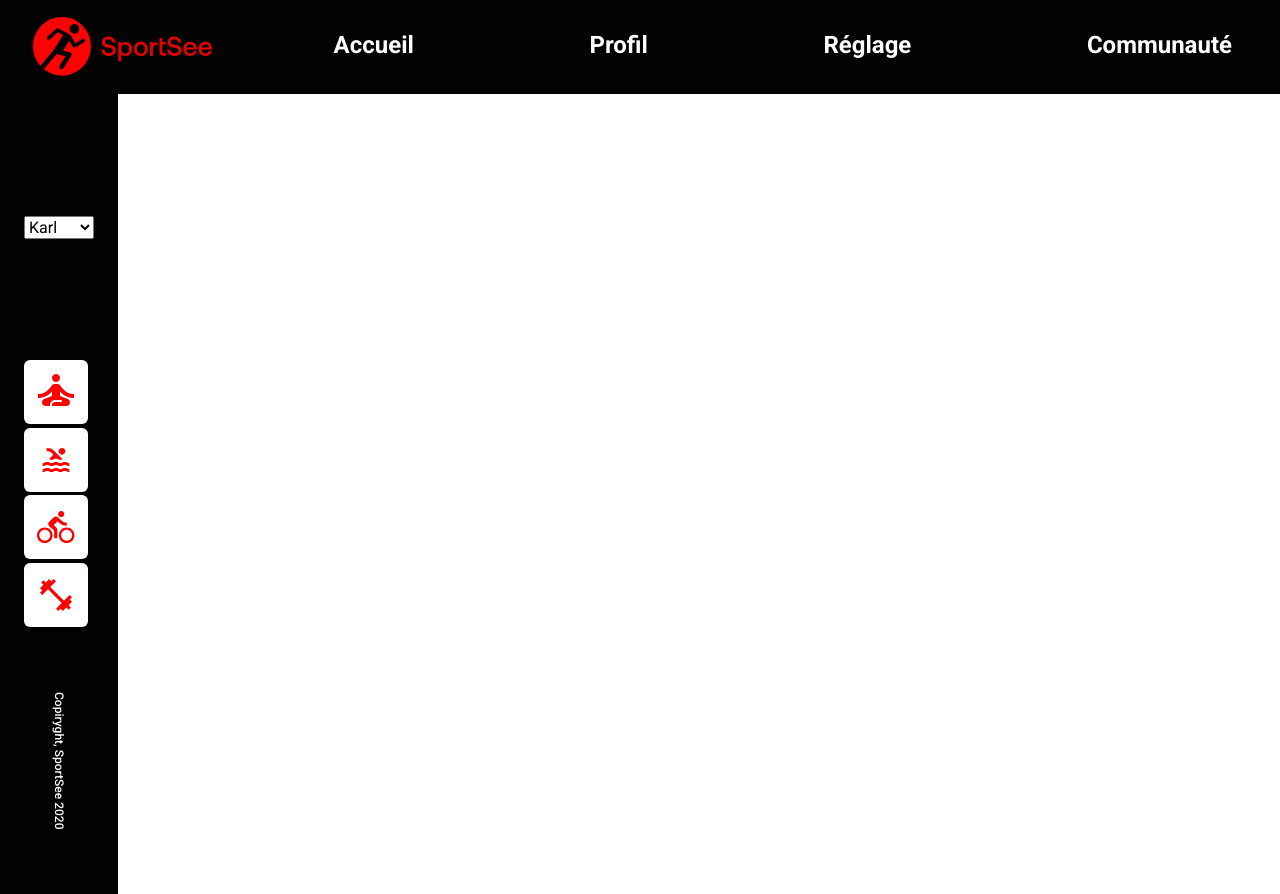
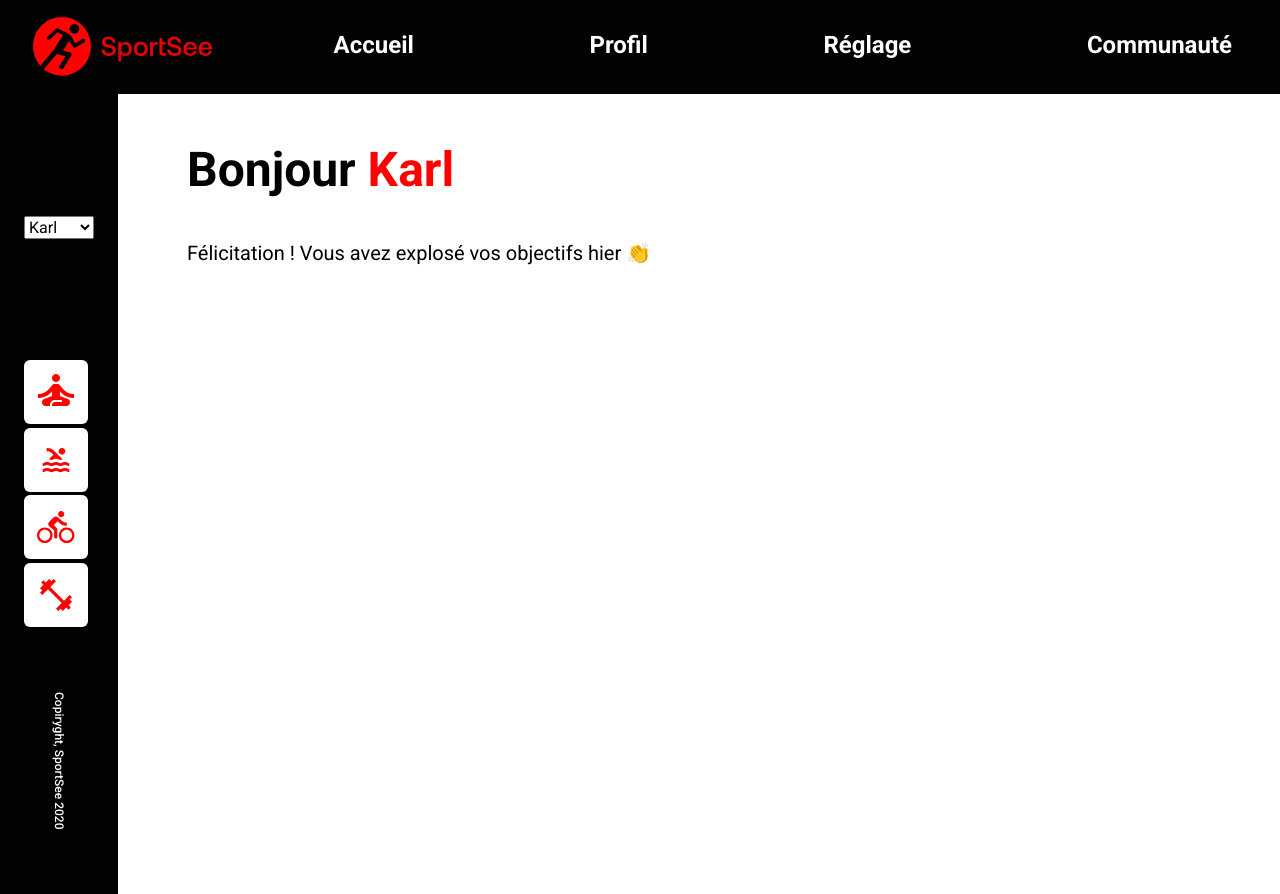
Before and after one commit to fischer-c187/P12, a React (Vite) app: page / in a window 1280 px wide. Built offline with nearby package versions, Linux system fonts and the light colour scheme.

Commit message:
Feature/user presentation (#7)
* Add UserPresentation component for user greetings.

* Add UserPresentation component for user greetings.

```diff
--- /dev/null
+++ b/src/components/userPresentation/userPresentation.jsx
@@ -0,0 +1,30 @@
+import { useContext } from 'react';
+import { DataContext } from '../../context/dataContext';
+import WELCOME_MESSAGE from '../../constants/userPresentation';
+
+/**
+ * UserPresentation - A component to present a greeting message to the user.
+ *
+ * Fetches the user's first name from the DataContext and displays a greeting message along with a congratulatory note.
+ *
+ */
+function UserPresentation() {
+  const dataState = useContext(DataContext);
+
+  if (!dataState.data) {
+    return null;
+  }
+
+  const { user } = dataState.data;
+
+  return (
+    <header className='user-presentation'>
+      <h1 className='user-presentation__title'>
+        Bonjour <span className='user-presentation__name-user'>{user.firstName}</span>
+      </h1>
+      <p className='user-presentation__message-incentive'>{WELCOME_MESSAGE.INCENTIVE}</p>
+    </header>
+  );
+}
+
+export default UserPresentation;
--- /dev/null
+++ b/src/constants/userPresentation.js
@@ -0,0 +1,11 @@
+/**
+ * Constants for welcome messages displayed to users.
+ * @namespace WELCOME_MESSAGE
+ *
+ * @property {string} INCENTIVE - A congratulatory message for the user who has surpassed their goals.
+ */
+const WELCOME_MESSAGE = {
+  INCENTIVE: 'Félicitation ! Vous avez explosé vos objectifs hier 👏'
+};
+
+export default WELCOME_MESSAGE;
--- a/src/page/home/home.jsx
+++ b/src/page/home/home.jsx
@@ -1,4 +1,5 @@
 import DataProvider from '../../components/dataProvider/dataProvider';
+import UserPresentation from '../../components/userPresentation/userPresentation';
 import HORIZONTAL_NAV_TEXT from '../../constants/horizontalNavText';
 import SIDEBAR_NAV_TEXT from '../../constants/sidebarText';
 import Header from '../../layouts/header/header';
@@ -11,6 +12,10 @@ function Home() {
       <Header navItems={HORIZONTAL_NAV_TEXT} />
       <div className='home-wrapper'>
         <Sidebar navItems={SIDEBAR_NAV_TEXT} />
+        <main className='home-main'>
+          <UserPresentation />
+        </main>
+
       </div>
     </DataProvider>
   );
--- a/src/page/home/home.scss
+++ b/src/page/home/home.scss
@@ -1,3 +1,25 @@
 .home-wrapper {
   flex: 1;
+  display: flex;
+
+  .home-main {
+    margin: auto;
+    height: 90%;
+    width: 80%;
+  }
+
+  .user-presentation {
+    &__title {
+      font-size: 3rem;
+      margin-bottom: 2rem;
+    }
+
+    &__name-user {
+      color: var(--main-color-name-user);
+    }
+
+    &__message-incentive {
+      font-size: 1.25rem;
+    }
+  }
 }
```
